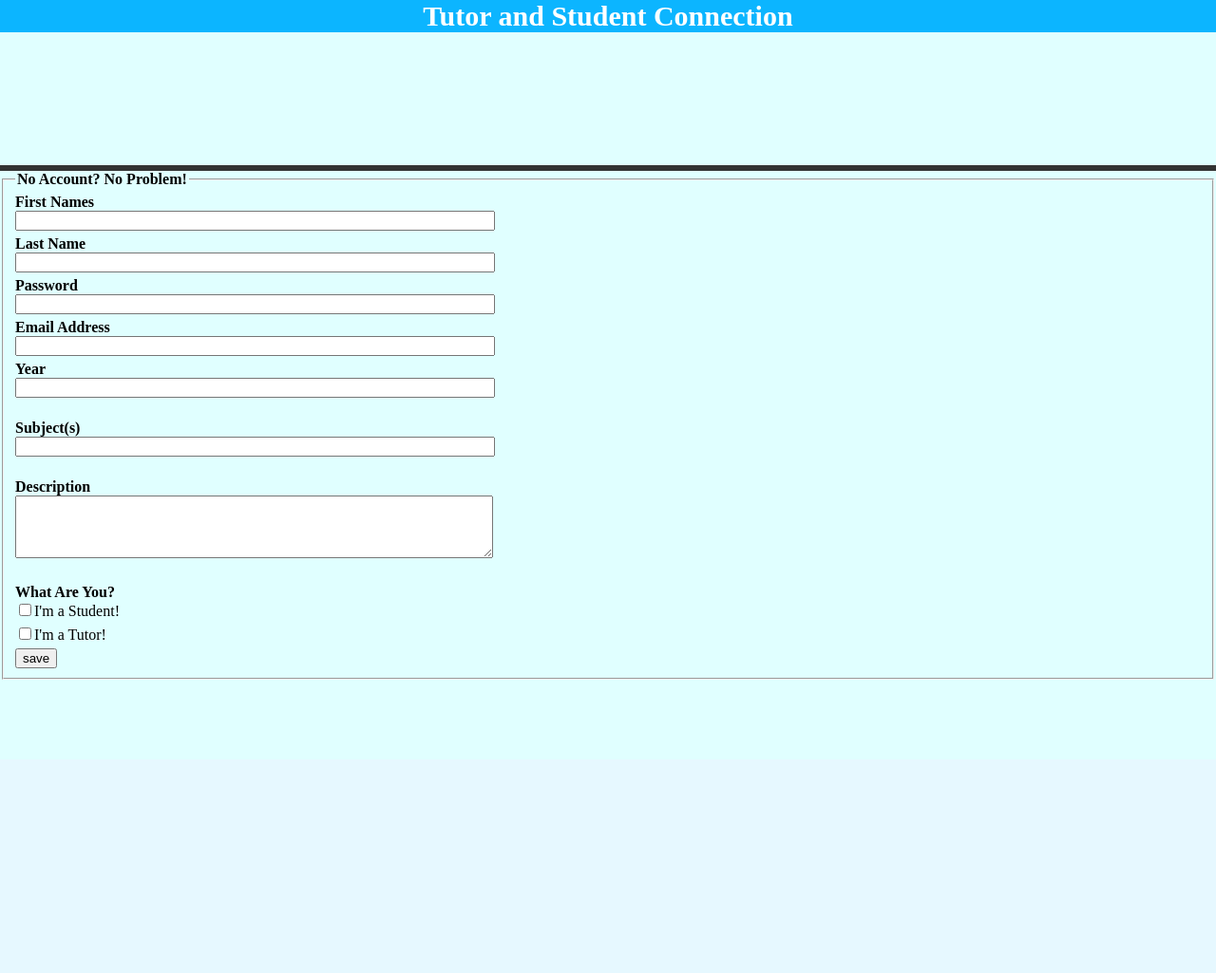
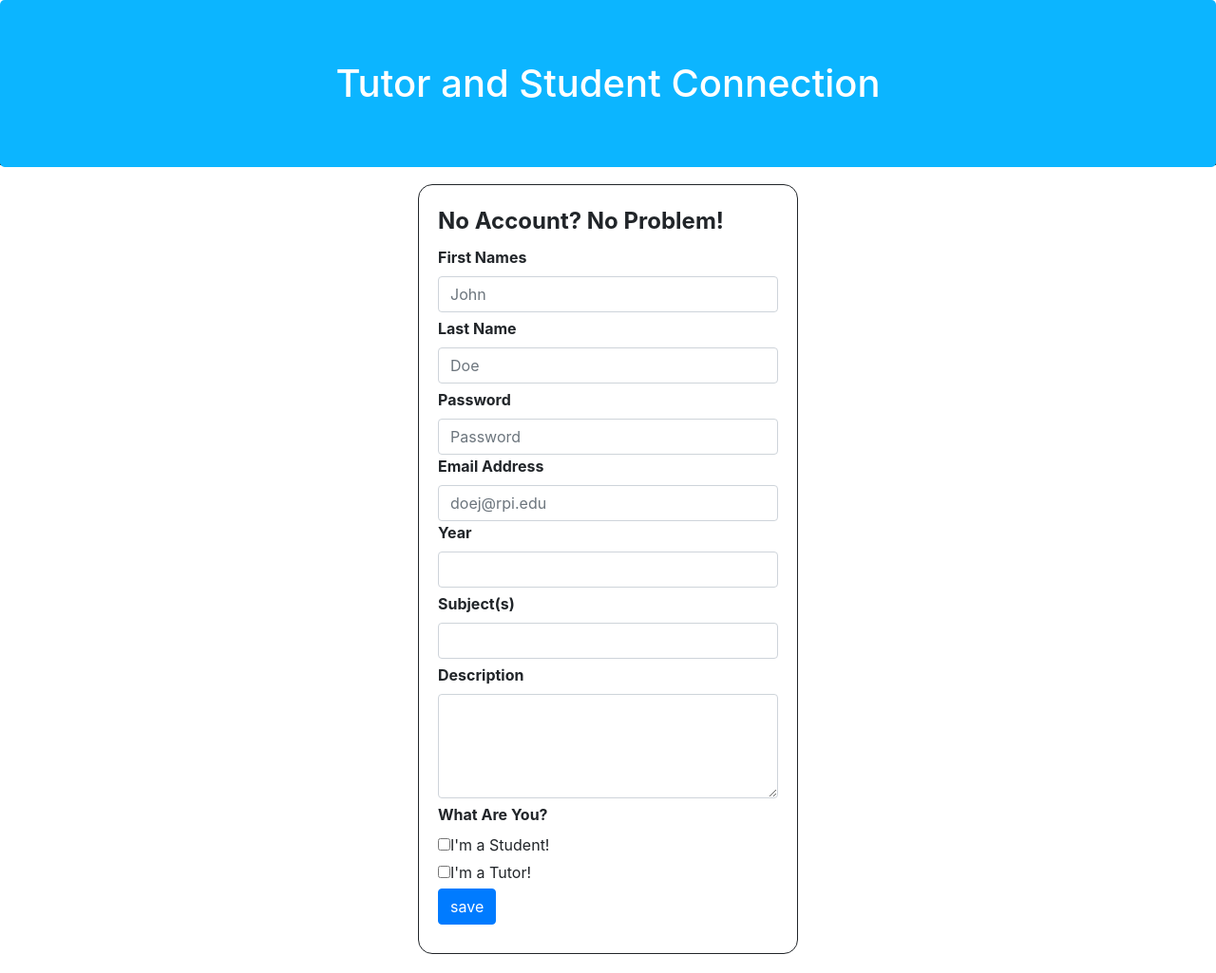
Before and after one commit to jonathankopp/Tutor-and-Student-Connection-TaSC-, a PHP site: page /signup.php in a window 1280 px wide. Shown: the whole page at 95% size. Before the commit the page ends 716 px from the top, so only its background shows below. Run offline with PHP 8.4, Linux system fonts and the light colour scheme.

Commit message:
began register page

```diff
--- a/Resources/index.css
+++ b/Resources/index.css
@@ -1,7 +1,7 @@
 
 body{
 	background-color: lightcyan;
-    margin: 0;
+  margin: 0;
 }
 
 h1 {
@@ -51,8 +51,8 @@ legend{
 }
 
 .tooltip {
-    position: relative;
-    display: inline-block;
+  position: relative;
+  display: inline-block;
 }
 
 .tooltip .bottomtooltiptext {
--- a/signup.php
+++ b/signup.php
@@ -5,12 +5,15 @@
   <script type="text/javascript" src="resources/jquery-1.4.3.min.js"></script>
   <link href="Resources/index.css" rel="stylesheet" type="text/css"/>
   <script type="text/javascript" src="Scripts/index.js"></script>
+  <link rel="stylesheet" href="https://maxcdn.bootstrapcdn.com/bootstrap/4.1.3/css/bootstrap.min.css">
+  <script src="https://ajax.googleapis.com/ajax/libs/jquery/3.3.1/jquery.min.js"></script>
+  <script src="https://cdnjs.cloudflare.com/ajax/libs/popper.js/1.14.3/umd/popper.min.js"></script>
+  <script src="https://maxcdn.bootstrapcdn.com/bootstrap/4.1.3/js/bootstrap.min.js"></script>
   <title> TaSC Login </title>
 </head>
 <body>
 	<h1>
-		<div id="header"> Tutor and Student Connection
-		</div>
+		<div id="header" class="jumbotron text-center"> Tutor and Student Connection </div>
 	</h1>
 	<?php
 		$dbOk = false;
@@ -137,6 +140,7 @@
 	    }
 	  }
 	?>
+  <section>
 	<form id="new_user" name="new_user" action="signup.php" method="post" onsubmit="return validateSignUp(this);">
     <fieldset>
       <legend>No Account? No Problem!</legend>
@@ -144,51 +148,50 @@
 
         <label class="field">First Names</label>
         <div class="value">
-            <input type="text" size="60" value="" name="firstNames" id="firstNames"/>
+            <input type="text" size="60" value="" name="firstNames" id="firstNames" class="form-control" placeholder = "John"/>
         </div>
 
         <label class="field">Last Name</label>
         <div class="value">
-            <input type="text" size="60" value="" name="lastName" id="lastName"/>
+            <input type="text" size="60" value="" name="lastName" id="lastName" class="form-control" placeholder = "Doe"/>
         </div>
 
-        <label class="field tooltip">Password</label></br>
+        <label class="field">Password</label>
+        <input type="password" size="60" value="" name="new_password" id="new_password" placeholder="Password" class="form-control"/>
         <div class="value tooltip">
             <span class="righttooltiptext">Your password should be a combination of letters and symbols</span>
-            <input type="password" size="60" value="" name="new_password" id="new_password"/>
-        </div></br>
+        </div>
 
-        <label class="field tooltip">Email Address</label></br>
+        <label class="field">Email Address</label>
+        <input type="text" size="60" value="" name="new_email" id="new_email" placeholder="doej@rpi.edu" class="form-control"/>
         <div class="value tooltip">
             <span class="bottomtooltiptext"> psst...you should use your RPI email </span>
-            <input type="text" size="60" value="" name="new_email" id="new_email"/>
-        </div></br>
+        </div>
 
-        <label class="field tooltip">Year</label></br>
+        <label class="field">Year</label>
         <div class="value">
-            <input type="text" size="60" value="" name="year" id="year"/>
-        </div></br>
+            <input type="text" size="60" value="" name="year" id="year" class="form-control"/>
+        </div>
 
-        <label class="field tooltip">Subject(s)</label></br>
+        <label class="field">Subject(s)</label>
         <div class="value">
-            <input type="text" size="60" value="" name="subject" id="subject"/>
-        </div></br>
+            <input type="text" size="60" value="" name="subject" id="subject" class="form-control"/>
+        </div>
 
-        <label class="field">Description</label></br>
+        <label class="field">Description</label>
         <div class="value">
-        	<textarea type="text" rows="4" cols="60" value="" name="description" id="description">
-        </textarea></div></br>
-
+        	<textarea type="text" rows="4" cols="60" value="" name="description" id="description" class="form-control">
+        </textarea></div>
 
         <label class="field">What Are You?</label>
         <div class="value">
-            <input type="checkbox" size="60" value="student" name="student" id="student"/>I'm a Student!</br></div>
+            <input type="checkbox" size="60" value="student" name="student" id="student"/>I'm a Student!</div>
         <div class="value">
-            <input type="checkbox" size="60" value="tutor" name="tutor" id="tutor"/>I'm a Tutor!</br></div>
+            <input type="checkbox" size="60" value="tutor" name="tutor" id="tutor"/>I'm a Tutor!</div>
 
-        <input type="submit" value="save" id="save" name="save"/>
-      </div>
+        <input type="submit" value="save" id="save" name="save" class="btn btn-primary"/> </div>
     </fieldset>
   </form>
+  </section>
 </body>
 </html>
```
